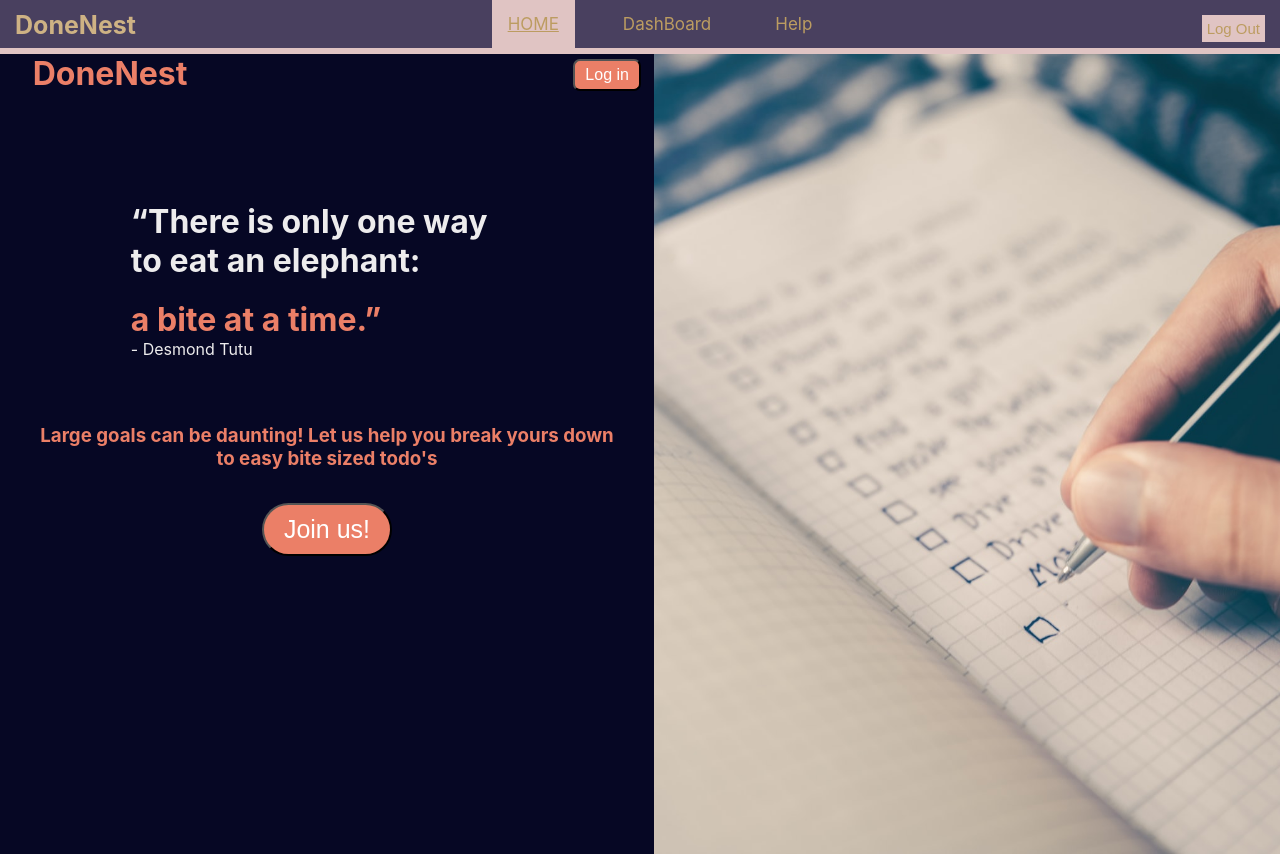
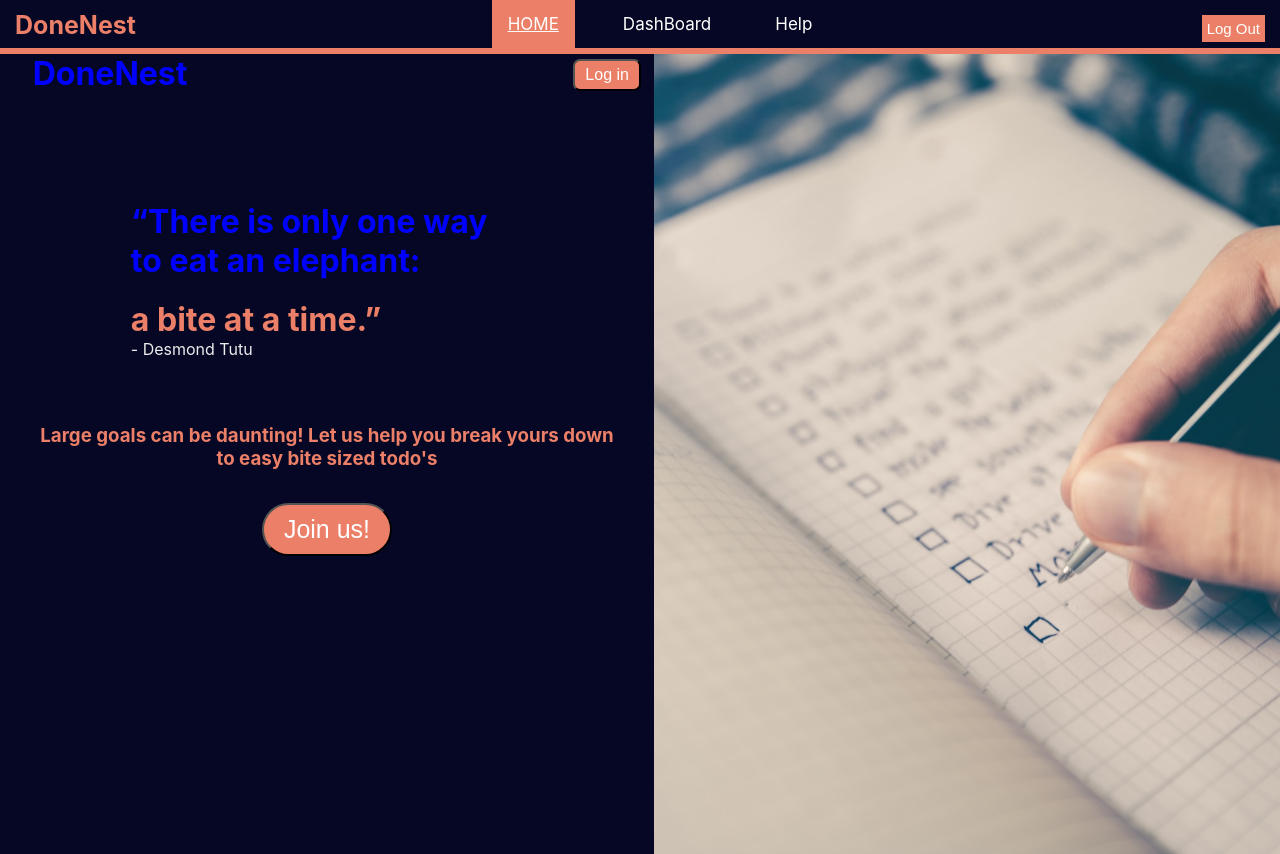
Before and after one commit to JamesB94/Boolean-final-project, a React (Create React App) app in the folder my-app/: page / in a window 1280 px wide. Built offline with nearby package versions, Linux system fonts and the light colour scheme.

Commit message:
navigation and json data worked on

```diff
--- /dev/null
+++ b/my-app/data/db.json
@@ -0,0 +1,7 @@
+{
+"Goals":[
+  {"id": 1, "goalName": "Run a Marthon", "done":true,"task":"JavaScript II"},
+  {"id": 2, "goalName": "Finish Boolean Bootcamp", "done":true, "task":"CSS"}
+
+  ]
+}
--- a/my-app/src/App.js
+++ b/my-app/src/App.js
@@ -22,7 +22,6 @@ const router = createBrowserRouter(
           <Route path='Help' element = {<HelpLayout />}>
             <Route path='faq' element={<Faq />}/>
             <Route path='contact' element={<Contact />}/>
-
           </Route>
 
     </Route>
--- /dev/null
+++ b/my-app/src/components/DashBoard/DashBoard.css
@@ -0,0 +1,15 @@
+body{
+    overflow-y: scroll
+}
+
+.goalBox {
+    background-color: #f2f2f2;
+    padding: 20px;
+    margin: 10px 0;
+    border-radius: 5px;
+  }
+
+
+h1{
+    color: blue;
+}
--- a/my-app/src/components/DashBoard/DashBoard.jsx
+++ b/my-app/src/components/DashBoard/DashBoard.jsx
@@ -1,9 +1,33 @@
+import './DashBoard.css'
+import React, { useState, useEffect } from 'react';
+
 const DashBoard = () => {
 
+    const [data, setData] = useState([]);
+
+    useEffect(() => {
+        fetch('http://localhost:8000/goals')
+          .then(response => response.json())
+          .then(data => setData(data)
+            )
+      },[]);
 
     return (
-        <h1>This is a Test (DashBoard)</h1>
+        <div>
+            <h1>Test</h1>
 
+        {data.map(item => (
+
+        <div className='goalBox' key={item.id}>
+
+            <p>{item.goalName}</p>
+
+
+
+        </div>
+      ))}
+
+        </div>
      );
 }
 
--- a/my-app/src/components/NavBar/NavBar.css
+++ b/my-app/src/components/NavBar/NavBar.css
@@ -1,7 +1,8 @@
 .nav-bar {
     width: 100%;
-    background-color: #49405f;
-    border-bottom: 6px solid #e0c4c3;
+    /* background-color: #49405f;  */
+    background-color: #060724;
+    border-bottom: 6px solid #eb7f67;
 
     display: grid;
 
@@ -19,15 +20,15 @@
 
 .Logo h1 {
     float: left;
-    color: #ceb284;
+    color: #eb7f67;
     font-size: 25px;
     padding-left: 15px;
     padding-top: 10px;
 }
 
 .nav-link {
-    color: #bc9c61;
-
+    /* color: #bc9c61; */
+    color: white;
     padding: 14px 16px;
     text-decoration: none;
     font-size: 17px;
@@ -35,13 +36,14 @@
 
   .nav-link:hover {
     background-color: #e0c4c3;
-    color: #bc9c61;
+    color: #eb7f67;
   }
 
   .nav-link.active {
-    background-color: #e0c4c3;
+    /* background-color: #e0c4c3; */
+    background-color: #eb7f67;
     text-decoration: underline;
-    color: #bc9c61;
+    color: white;
   }
 
 
@@ -77,9 +79,10 @@
 .logOut button {
     cursor: pointer;
     border: none;
-    background-color: #e0c4c3;
+    /* background-color: #e0c4c3; */
+    background-color: #eb7f67;
     padding: 5px;
-    color: #bc9c61;
+    color: white;
     font-size: 15px;
     margin-right: 15px;
 
--- a/my-app/src/components/layouts/RootLayout.css
+++ b/my-app/src/components/layouts/RootLayout.css
@@ -0,0 +1,3 @@
+.Outlet {
+    overflow-y: scroll
+}
--- a/my-app/src/components/layouts/RootLayout.jsx
+++ b/my-app/src/components/layouts/RootLayout.jsx
@@ -1,4 +1,4 @@
-import { NavLink, Outlet } from "react-router-dom";
+import {  Outlet } from "react-router-dom";
 import NavBar from "../NavBar/NavBar";
 import "./RootLayout.css"
 
```
